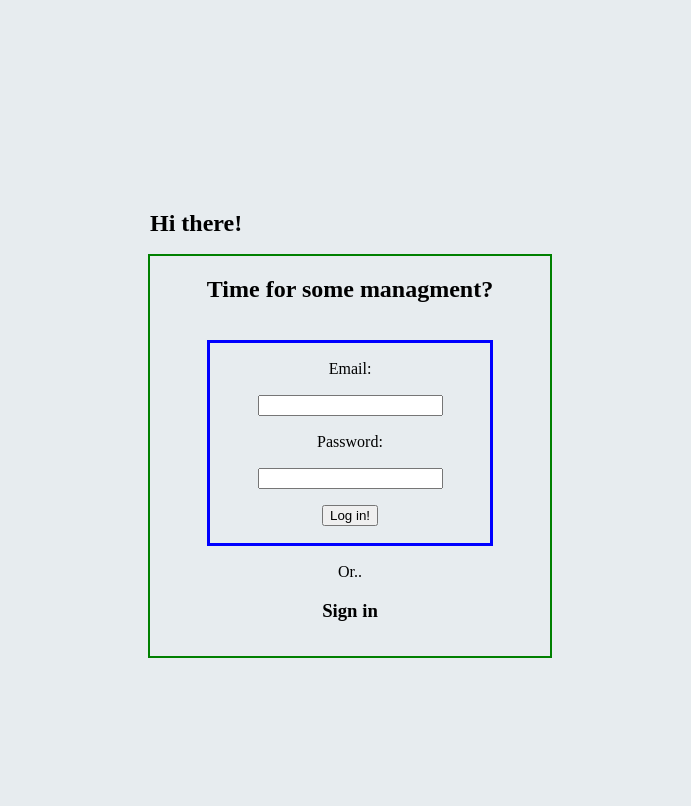
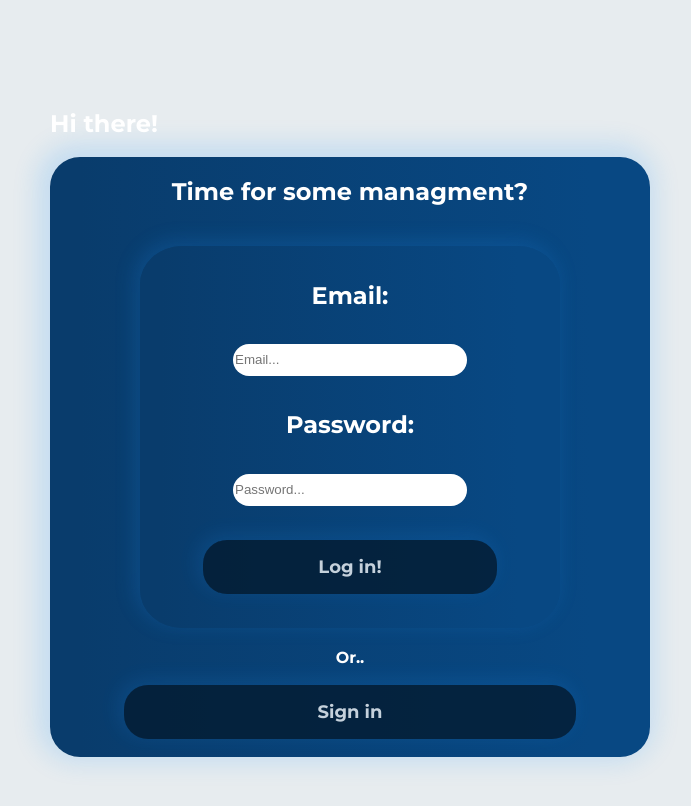
Before and after one commit to LeoEchenique/ABM-Alchemy-project, a React (Create React App) app in the folder client/: page / in a window 1280 px wide. Shown: the top 806 px of the page, without its empty margins (290-981 px from the left). Built offline with nearby package versions, Linux system fonts and the light colour scheme.

Commit message:
added style to beforeHome component

```diff
--- a/client/src/components/New_Operation/NewOperation.module.css
+++ b/client/src/components/New_Operation/NewOperation.module.css
@@ -16,6 +16,7 @@
     -webkit-box-shadow: -2px 1px 18px 9px rgba(142,154,175,0.87);
     -moz-box-shadow: -2px 1px 18px 9px rgba(142,154,175,0.87);
     background-image: url("http://res.cloudinary.com/leo-echenique/image/upload/v1661872776/dzbo3dauoepqaoas2wrt.jpg");
+    opacity: 0.97;
 }
 
 .container_form{
--- a/client/src/components/beforeHome/BeforeHome.jsx
+++ b/client/src/components/beforeHome/BeforeHome.jsx
@@ -70,21 +70,21 @@ export default function BeforeHome() {
               onSubmit={handleLog}
               className={style.form}
             >
-              <label className={style.label} htmlFor="email">
+              <label   className={style.label} htmlFor="email">
                 {" "}
                 Email:{" "}
               </label>
-              <input type="text" id="email" name="Email" />
+              <input  className={style.input}    placeholder="Email..."  type="text" id="email" name="Email" />
 
-              <label className={style.label} htmlFor="pass">
+              <label  className={style.label} htmlFor="pass">
                 {" "}
                 Password:{" "}
               </label>
-              <input type="password" id="pass" name="Password" />
-              <input type="submit" value="Log in!" />
+              <input className={style.input}    placeholder="Password..." type="password" id="pass" name="Password" />
+              <input  type="submit" className={style.log_button} value="Log in!" />
             </form>
             <span>Or..</span>
-            <h3 onClick={handleClick}> Sign in</h3>
+            <h3  className={style.log_button}onClick={handleClick}> Sign in</h3>
           </div>
         </div>
       ) : (
@@ -101,21 +101,21 @@ export default function BeforeHome() {
                 {" "}
                 Email:{" "}
               </label>
-              <input type="text" id="email" name="Email" />
+              <input className={style.input}   placeholder="Email..." type="text" id="email" name="Email" />
               <label className={style.label} htmlFor="email">
                 {" "}
                 Name:{" "}
               </label>
-              <input type="text" id="name" name="Name" />
+              <input className={style.input}  placeholder="Name..." type="text" id="name" name="Name" />
               <label className={style.label} htmlFor="pass">
                 {" "}
                 Password:{" "}
               </label>
-              <input type="password" id="pass" name="Password" />
-              <input type="submit" value="Register now!" />
+              <input className={style.input} placeholder="Password..." type="password" id="pass" name="Password" />
+              <input  type="submit" className={style.log_button} value="Register now!" />
             </form>
             <span>Or..</span>
-            <h3 onClick={handleClick}> Log in </h3>
+            <h3 className={style.log_button} onClick={handleClick}> Log in </h3>
           </div>
         </div>
       )}
--- a/client/src/components/beforeHome/beforeHome.module.css
+++ b/client/src/components/beforeHome/beforeHome.module.css
@@ -6,28 +6,74 @@
     width: 100%;
     height: 100vh;
     justify-content: space-evenly;
-
-
+    font-family: 'Montserrat', sans-serif;
+    font-weight:  700;
+   color:white;
 }
 
 .sign{
-    outline: 2px solid green;
-    height: 400px;
-    width: 400px;
+    height: 600px;
+    width: 600px;
     display: flex;
     flex-direction: column;
     align-items: center;
-
-
+    background: 	#0e1111;
+    background: linear-gradient(90deg, rgb(9, 60, 108) 5%, rgb(8, 72, 131)90%);
+    box-shadow:  -4px -4px 24px 9px rgba(30,150,252,0.17);
+    -webkit-box-shadow: -4px -4px 24px 9px rgba(30,150,252,0.17);
+    -moz-box-shadow: -4px -4px 24px 9px rgba(30,150,252,0.17);
+    border-radius: 5%;
+    font-family: 'Montserrat', sans-serif;
+    font-weight:  700;
 }
 
 .form{
-    outline: 3px solid blue;
-    height: 50%;
+    font-family: 'Montserrat', sans-serif;
+    font-weight:  700;
+    border-radius: 10%;
+    height: 65%;
     width: 70%;
     display: flex;
     flex-direction: column;
     align-items: center;
     justify-content: space-evenly;
     margin: 20px;
+    background: linear-gradient(90deg, rgb(9, 60, 108) 5%, rgb(8, 72, 131)90%);
+    box-shadow: -4px -4px 20px 2px rgba(30,150,252,0.17);
 }
+
+.log_button{
+
+        border: 0;
+        border-radius: 24px;
+        width: 70%;
+        text-align: center;
+        color: whitesmoke;
+        font-size: 18px;
+        padding: 16px;
+        font-family: 'Montserrat', sans-serif;
+        font-weight:  700;
+        text-decoration: none;
+       background: 	#0e1111;
+        background: linear-gradient(90deg, rgb(4, 27, 48) 5%, rgb(4, 27, 48)90%);
+        box-shadow: -4px -4px 20px 2px rgba(30,150,252,0.17);
+        opacity: 0.8;
+        cursor: pointer;
+
+}
+.input{
+    border-radius: 24px;
+    border: none;
+    height: 30px;
+    width: 230px;
+}
+.log_button:hover{
+    outline: 2px solid rgb(4, 81, 14);
+    opacity: 0.9;
+    transition: 1s;
+}
+
+.label{
+
+    font-size: 24px;
+}
```
